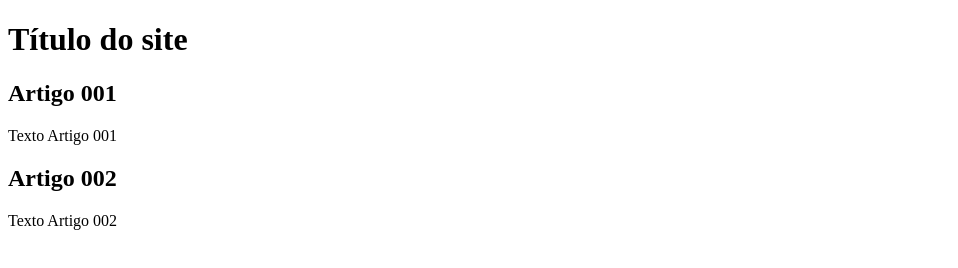
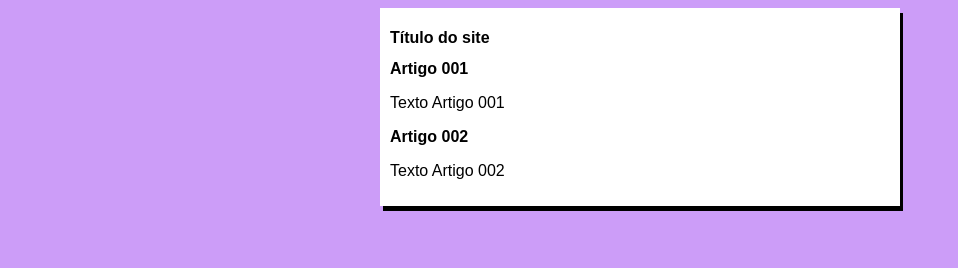
Before and after one commit to Jricardosl/projeto-site, a plain HTML site: page index.html in a window 1280 px wide. Shown: the whole page, without its empty margins (0-958 px from the left). Drawn offline with Linux system fonts and the light colour scheme.

Commit message:
iniciei o design

```diff
--- /dev/null
+++ b/estilos/style.css
@@ -0,0 +1,19 @@
+*{
+    font-family: Arial, Helvetica, sans-serif;
+    font-size: 16px;
+
+}
+
+body {
+    background-color: rgb(204, 157, 248);
+
+}
+
+main {
+    background-color: white;
+    width: 500px;
+    margin: auto;
+    padding: 10px;
+    box-shadow: 3px 5px rgba(0, 0, 0.473);
+
+}
--- a/index.html
+++ b/index.html
@@ -4,6 +4,7 @@
     <meta charset="UTF-8">
     <meta name="viewport" content="width=device-width, initial-scale=1.0">
     <title>Título do site</title>
+    <link rel="stylesheet" href="estilos/style.css">
 </head>
 <body>
     <main>
```
